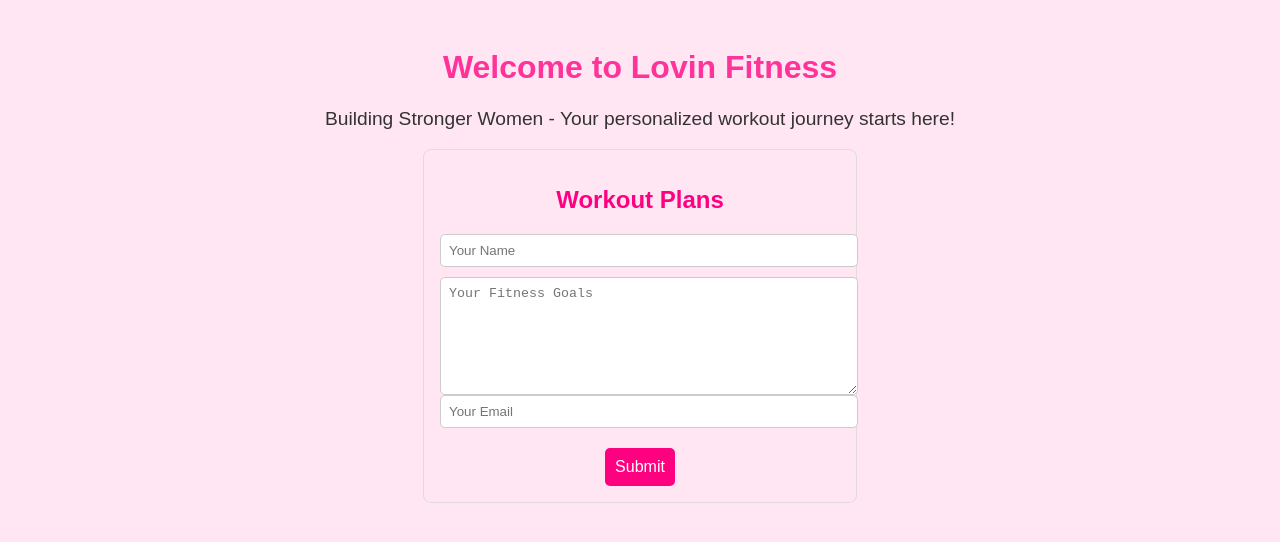
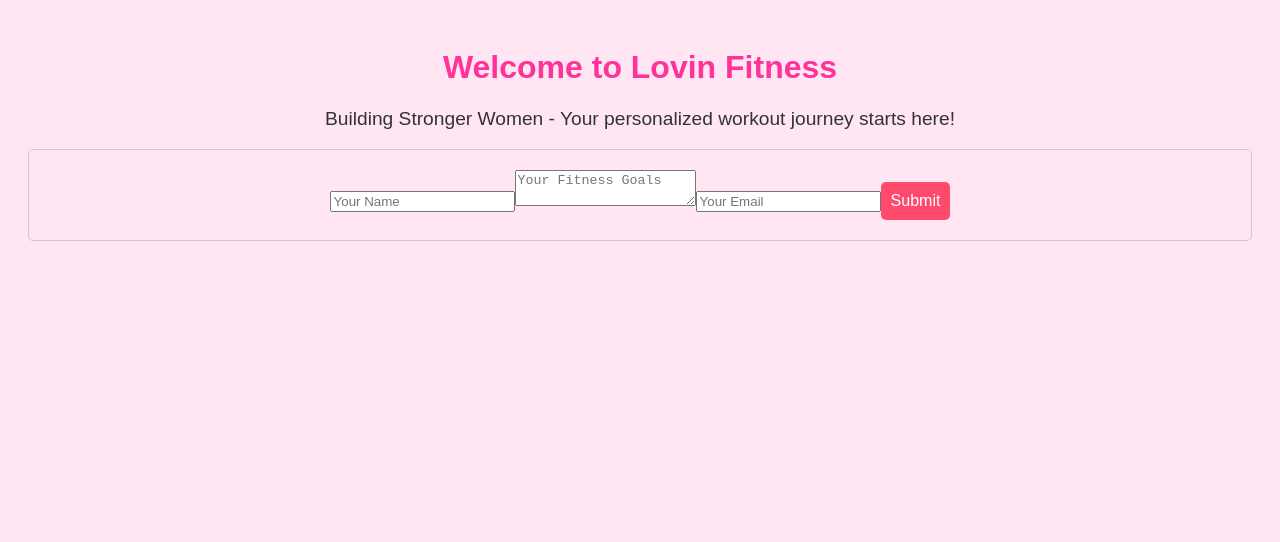
Before and after one commit to AbC-Bleep/Lovin.fitness, a Next.js app: page / in a window 1280 px wide. Shown: the top 542 px of the page. Built offline with nearby package versions, Linux system fonts and the light colour scheme.

Commit message:
Update WorkoutPlans.js

```diff
--- a/components/WorkoutPlans.js
+++ b/components/WorkoutPlans.js
@@ -1,35 +1,10 @@
 import { useState, useEffect } from "react";
+import { Card, CardContent } from "./ui/card";
+import { Button } from "./ui/button";
+import { Input } from "./ui/input";
+import { Textarea } from "./ui/textarea";
+import { motion } from "framer-motion";
 
-// ✅ Define missing components here directly (or move them to a `components/ui/` folder)
-export function Card({ children }) {
-  return <div style={{ border: "1px solid #ddd", padding: "16px", borderRadius: "8px", maxWidth: "400px", margin: "auto" }}>{children}</div>;
-}
-
-export function CardContent({ children }) {
-  return <div style={{ marginTop: "10px" }}>{children}</div>;
-}
-
-export function Button({ children, type = "button", onClick }) {
-  return (
-    <button type={type} onClick={onClick} style={{ padding: "10px", marginTop: "10px", background: "#ff0080", color: "#fff", border: "none", borderRadius: "5px", cursor: "pointer" }}>
-      {children}
-    </button>
-  );
-}
-
-export function Input({ name, placeholder, type = "text", onChange, required }) {
-  return (
-    <input name={name} type={type} placeholder={placeholder} onChange={onChange} required={required} style={{ display: "block", width: "100%", padding: "8px", marginBottom: "10px", border: "1px solid #ccc", borderRadius: "5px" }} />
-  );
-}
-
-export function Textarea({ name, placeholder, onChange, required }) {
-  return (
-    <textarea name={name} placeholder={placeholder} onChange={onChange} required={required} style={{ display: "block", width: "100%", padding: "8px", height: "100px", border: "1px solid #ccc", borderRadius: "5px" }} />
-  );
-}
-
-// ✅ Main WorkoutPlans Component
 export default function WorkoutPlans() {
   const [form, setForm] = useState({ name: "", goals: "", email: "" });
 
@@ -44,8 +19,7 @@ export default function WorkoutPlans() {
 
   useEffect(() => {
     if (window.paypal) {
-      window.paypal
-        .Buttons({
+      window.paypal.Buttons({
         createOrder: (data, actions) => {
           return actions.order.create({
             purchase_units: [{ amount: { value: "29.99" } }],
@@ -56,15 +30,13 @@ export default function WorkoutPlans() {
             alert("Transaction completed by " + details.payer.name.given_name);
           });
         },
-        })
-        .render("#paypal-button-container");
+      }).render("#paypal-button-container");
     }
   }, []);
 
   return (
     <Card>
       <CardContent>
-        <h2 style={{ textAlign: "center", color: "#ff0080" }}>Workout Plans</h2>
         <form onSubmit={handleSubmit}>
           <Input name="name" placeholder="Your Name" onChange={handleChange} required />
           <Textarea name="goals" placeholder="Your Fitness Goals" onChange={handleChange} required />
```
Lines whose indentation alone changed are shown as unchanged.
